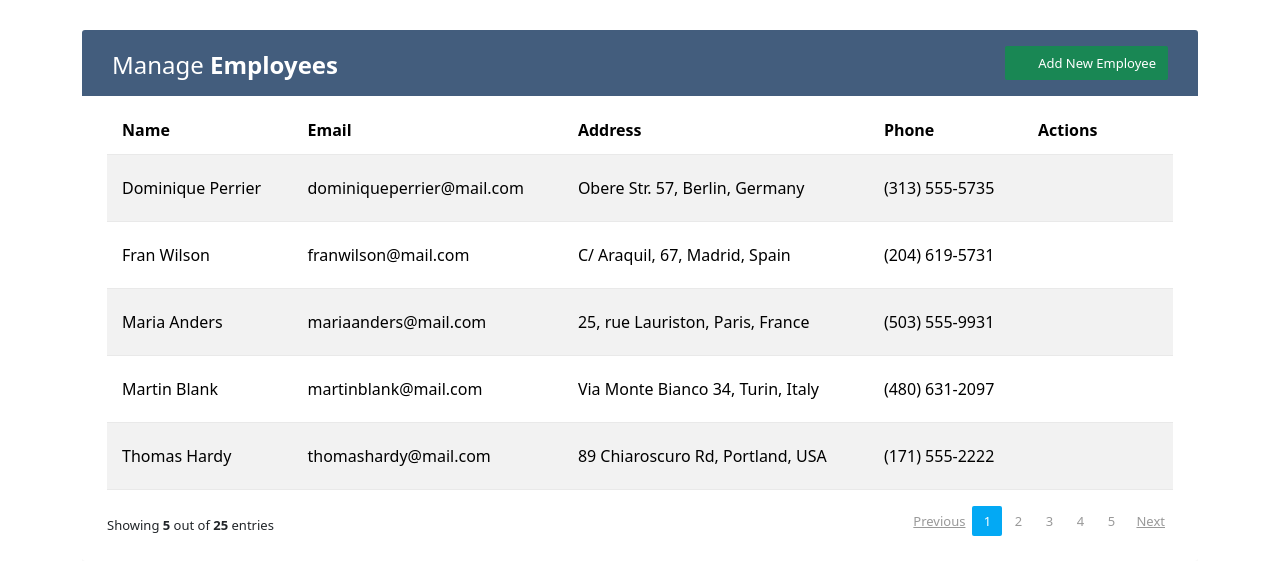
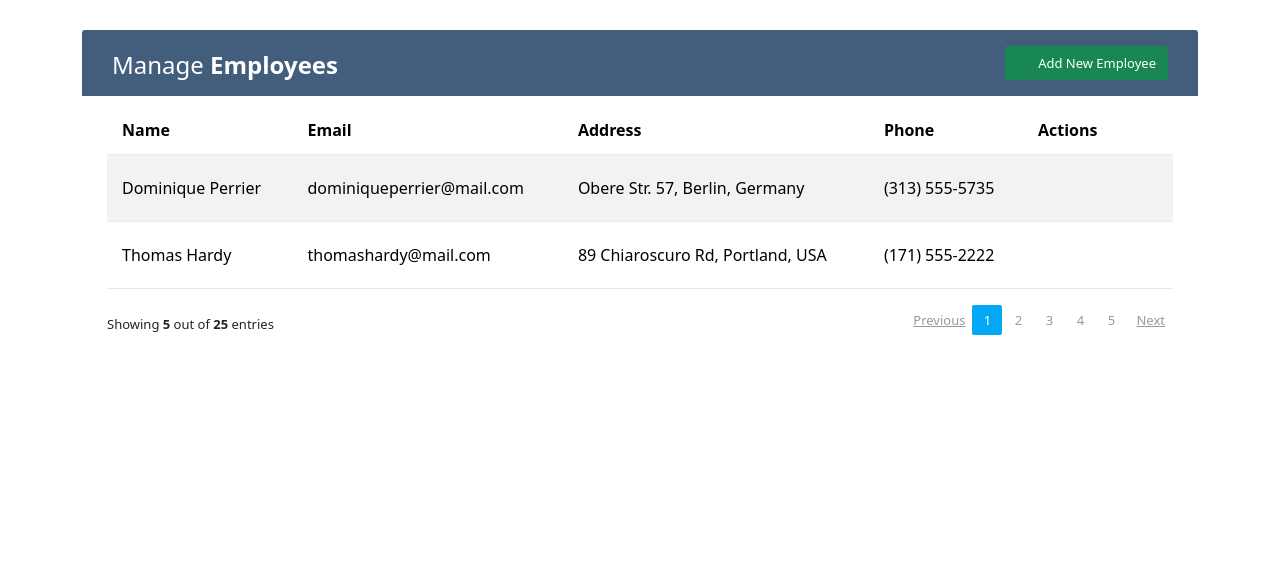
Before and after one commit to fatihcihan/manage-employee, a React (Create React App) app: page / in a window 1280 px wide. Shown: the top 574 px of the page. Built offline with nearby package versions, Linux system fonts and the light colour scheme.

Commit message:
currentPage and employeesPerPage statuses were created, logic was written for pagination operations, pages and setCurrentPage were passed as props

```diff
--- a/src/components/EmployeeList.js
+++ b/src/components/EmployeeList.js
@@ -10,6 +10,8 @@ const EmployeeList = () => {
 
     const [showAlert, setShowAlert] = useState(false);
     const [show, setShow] = useState(false);
+    const [currentPage, setCurrentPage] = useState(1);
+    const [employeesPerPage, setEmployeesPerPage] = useState(2);
 
     const handleClose = () => { setShow(false) }
     const handleShow = () => { setShow(true) }
@@ -29,6 +31,11 @@ const EmployeeList = () => {
             handleShowAlert();
         }
     }, [employees])
+
+    const indexOfLastEmployee = currentPage * employeesPerPage;
+    const indexOfFirstEmployee = indexOfLastEmployee - employeesPerPage;
+    const currentEmployees = employees.slice(indexOfFirstEmployee, indexOfLastEmployee);
+    const totalPagesNum = Math.ceil(employees.length / employeesPerPage);
 
     useEffect(() => {
         console.log("useEffect second");
@@ -64,7 +71,7 @@ const EmployeeList = () => {
                 </thead>
                 <tbody>
                     {
-                        employees.sort((a, b) => (a.name < b.name ? -1 : 1)).map((employee) => (
+                        currentEmployees.sort((a, b) => (a.name < b.name ? -1 : 1)).map((employee) => (
                             <tr key={employee.id}>
                                 <Employee employee={employee} />
                             </tr>
@@ -73,7 +80,7 @@ const EmployeeList = () => {
                 </tbody>
             </table>
 
-            <Pagination />
+            <Pagination pages={totalPagesNum} setCurrentPage={setCurrentPage} />
 
             <Modal show={show} onHide={handleClose}>
                 <Modal.Header className='modal-header'>
```
